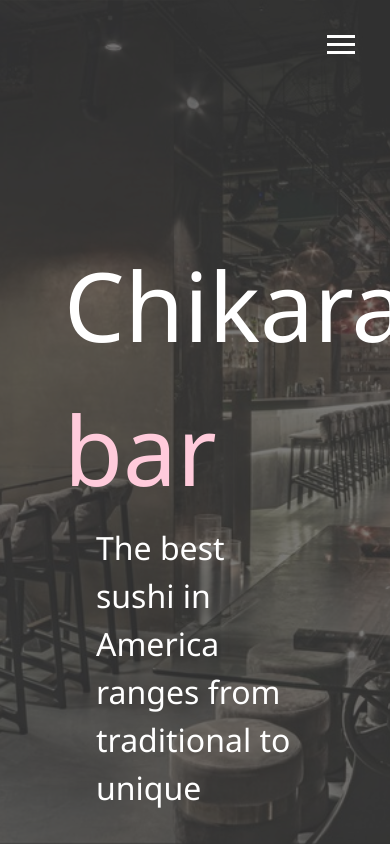
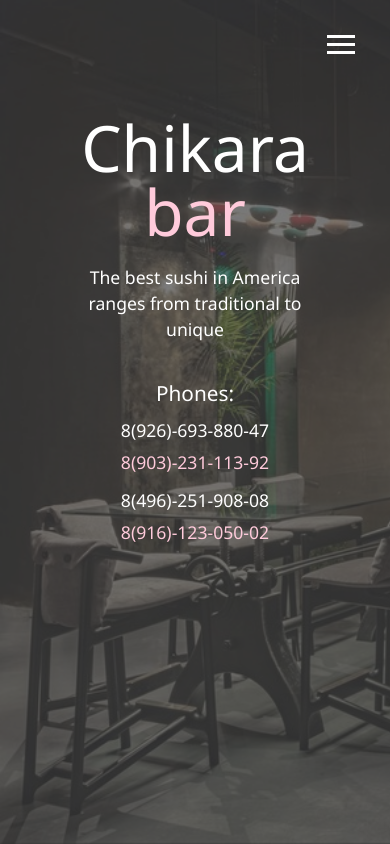
Before and after one commit to AndreyKholopov/Chikara_Bar, a plain HTML site: page index.html in a window 390 px wide. Shown: the top 844 px of the page. Drawn offline with Linux system fonts and the light colour scheme.

Commit message:
add media queries and made menu overlay responsive

```diff
--- /dev/null
+++ b/sass/mobile.sass
@@ -0,0 +1,53 @@
+@include mediaXL
+
+@include mediaLg
+
+@include mediaMd
+	main
+		align-items: center
+		text-align: center
+
+		.logo-heading
+			line-height: 1
+			margin-bottom: 1rem
+
+	ul.menu-nav,
+	div.menu-logo
+		float: none
+		width: 100%
+		min-height: 0
+
+		&.Show
+			transform: translate3d(0, 0, 0)
+
+	.menu-nav
+		height: 75vh
+		transform: translate3d(-100%, 0, 0)
+		font-size: 24px
+
+	.menu-logo
+		height: 25vh
+		transform: translate3d(100%, 0, 0)
+
+		.logo
+			width: 125px
+			height: 125px
+
+@include mediaSm
+	main
+		&#home
+			padding: 2rem
+
+			h1
+				margin-top: 10vh
+				font-size: 4rem
+
+			h2
+				font-size: 1.1rem
+
+		.phones
+			display: flex
+			flex-direction: column
+
+			a
+				padding: 3px
--- a/sass/style.sass
+++ b/sass/style.sass
@@ -66,3 +66,5 @@ main
 
 		h1
 			margin-top: 20vh
+
+@import 'mobile'
```
Also changed, not shown: css/style.css, 1 other file.
